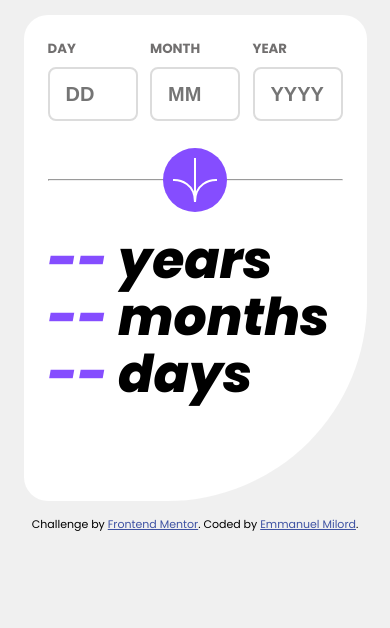
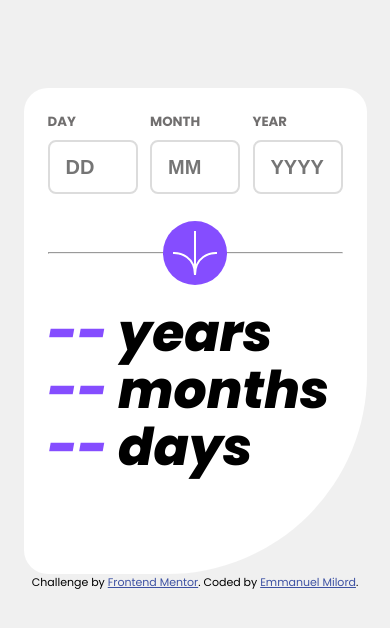
Before and after one commit to GuyNamedEJ/age-calculator, a plain HTML site: page age-calculator-app-main/index.html in a window 390 px wide. Drawn offline with Linux system fonts and the light colour scheme.

Commit message:
Position/Margin Changes on wrapper

```diff
--- a/age-calculator-app-main/css/app.css
+++ b/age-calculator-app-main/css/app.css
@@ -9,10 +9,15 @@ body{
     margin:0 auto;
     background-color: #F0F0F0;
     font-family: "Poppins", sans-serif;
+    display:flex;
+    flex-direction: column;
+    justify-content: center;
+    align-items: center;
 }
 
 .wrapper{
-    margin: 171px auto 109px auto;
+    /* margin: 171px auto 109px auto; */
+    margin-top: 170px;
     width: 840px;
     /* height: 680px; */
     background-color: white;
@@ -118,7 +123,7 @@ hr{
 @media screen and (max-width: 768px) {
 
     .wrapper{
-        margin: 15px auto;
+        margin-top: 88px;
         width: 343px;
         height: 486px;
         padding: 24px;
```
